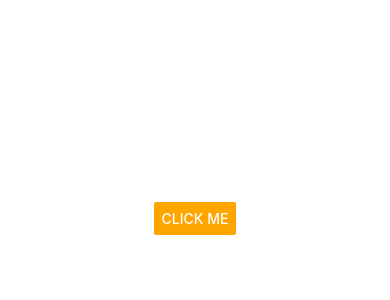
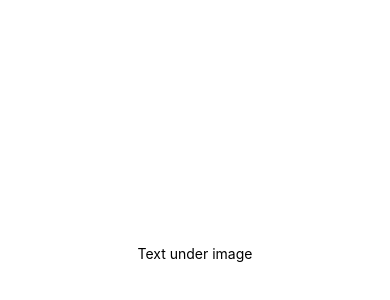
Before and after one commit to sean-slaughter/react-native-tutorial, a React Native app: screen / in a window 390 px wide. Shown: the part 204-504 px from the top of the page. Built offline with nearby package versions, Linux system fonts and the light colour scheme.

Commit message:
add logo image

```diff
--- a/App.js
+++ b/App.js
@@ -1,15 +1,19 @@
 import { StatusBar } from 'expo-status-bar';
 import React from 'react';
-import { StyleSheet, Text, Image, View, SafeAreaView, Alert, Button } from 'react-native';
+import { Dimensions, StyleSheet, Text, Image, View, SafeAreaView, Alert, Button } from 'react-native';
 
 export default function App() {
   const handlePress = () => console.log("Element pressed")
+  console.log(Dimensions.get("screen"))
 
   return (
     <SafeAreaView style={styles.container}>
-      <Button
-      color="orange"
-      title="Click Me" onPress={() => Alert.prompt("My title", "My message", text => console.group(text))}/>
+      <View style={{
+        backgroundColor: 'dodgerBlue',
+        width: '50%',
+        height: 70,
+      }}></View>
+      <Text>Text under image</Text>
     </SafeAreaView>
   );
 }
@@ -22,4 +26,9 @@ const styles = StyleSheet.create({
     justifyContent: 'center',
     color: 'white'
   },
+
+  logo: {
+    width: 300,
+    height: 200,
+  }
 });
```
Also changed, not shown: assets/road-dog.png (added).
